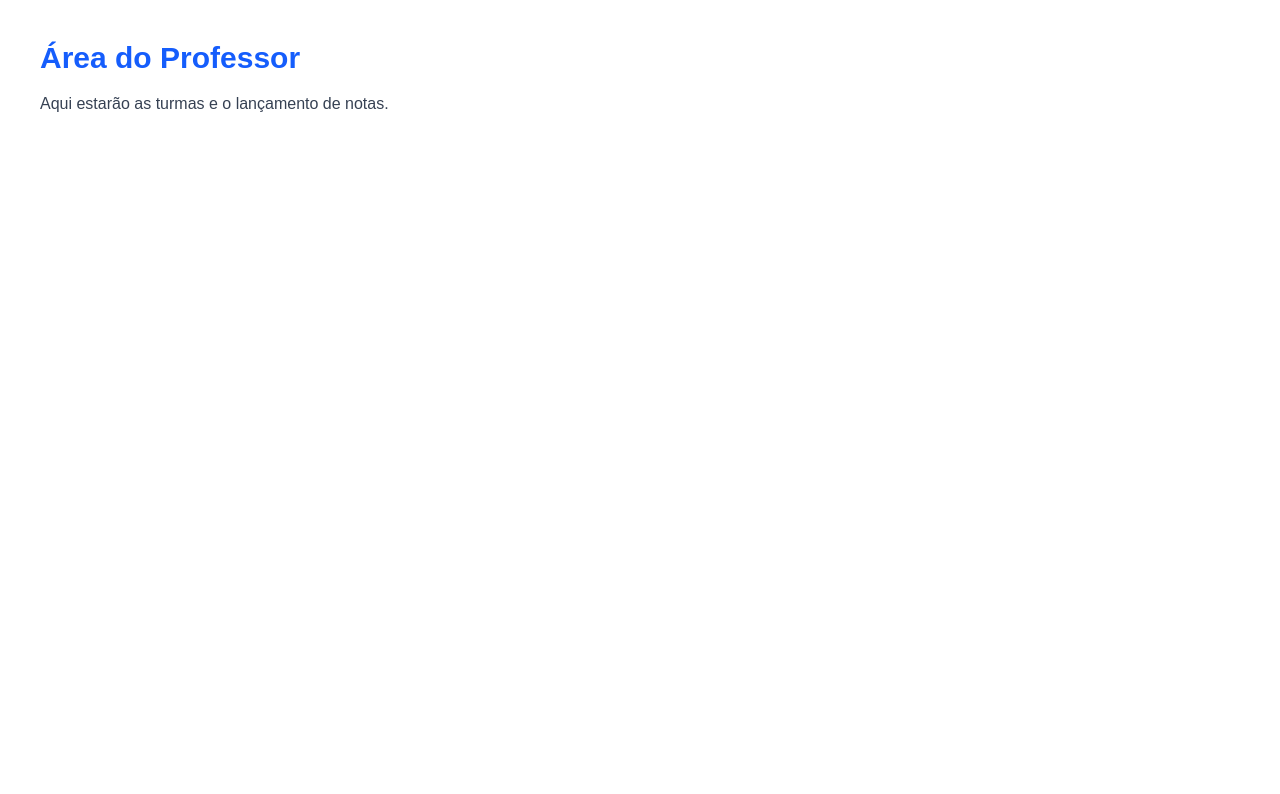
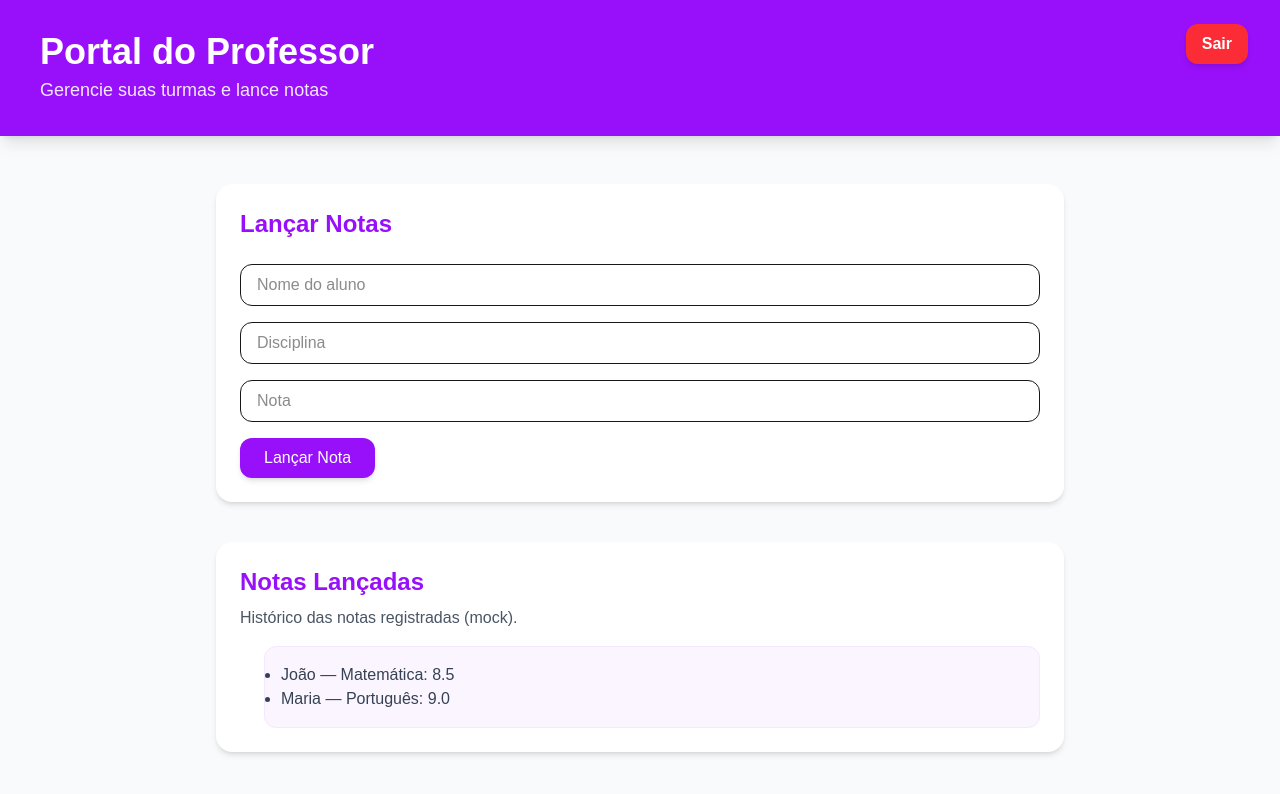
Before and after one commit to DaviRodrish/Projeto-PooDev---Agenda-Escolar, a Next.js app in the folder src/frontend/: page /professor in a window 1280 px wide. Shown: the top 794 px of the page. Built offline with nearby package versions, Linux system fonts and the light colour scheme.

Commit message:
atualização das paginas de professores e secretários

```diff
--- a/src/frontend/src/app/layout.tsx
+++ b/src/frontend/src/app/layout.tsx
@@ -12,10 +12,14 @@ const geistMono = Geist_Mono({
   subsets: ["latin"],
 });
 
-export const metadata: Metadata = {
-  title: "Rede Escolar ",
+export const metadata = {
+  title: "Rede Escolar",
   description: "Sua Rede de Escola mais completa!",
+  icons: {
+    icon: "/redeEscolar.ico",
+  },
 };
+
 
 export default function RootLayout({
   children,
--- a/src/frontend/src/app/professor/page.tsx
+++ b/src/frontend/src/app/professor/page.tsx
@@ -1,8 +1,102 @@
+"use client";
+
+import { useRouter } from "next/navigation";
+import { useState } from "react";
+
 export default function ProfessorPage() {
-return (
-<div className="p-10">
-<h1 className="text-3xl font-bold text-blue-600">Área do Professor</h1>
-<p className="mt-4 text-gray-700">Aqui estarão as turmas e o lançamento de notas.</p>
-</div>
-);
+  const router = useRouter();
+
+  const handleLogout = () => {
+    localStorage.removeItem("token");
+    router.push("/login");
+  };
+
+  // Estados (depois você troca pela API real)
+  const [aluno, setAluno] = useState("");
+  const [disciplina, setDisciplina] = useState("");
+  const [nota, setNota] = useState("");
+
+  const handleSubmit = () => {
+    alert(`Nota lançada: ${aluno} - ${disciplina} = ${nota}`);
+  };
+
+  return (
+    <div className="min-h-screen bg-gray-50">
+
+      {/* HEADER */}
+      <header className="bg-purple-600 text-white py-8 px-10 shadow-lg relative">
+        <h1 className="text-4xl font-bold">Portal do Professor</h1>
+        <p className="text-purple-100 text-lg mt-1">
+          Gerencie suas turmas e lance notas
+        </p>
+
+        <button
+          onClick={handleLogout}
+          className="absolute top-6 right-8 bg-red-500 hover:bg-red-600 transition text-white font-semibold px-4 py-2 rounded-xl shadow-md"
+        >
+          Sair
+        </button>
+      </header>
+
+      <main className="max-w-4xl mx-auto px-6 py-12 space-y-10">
+
+        {/* LANÇAR NOTAS */}
+        <div className="bg-white rounded-2xl p-6 shadow-md hover:shadow-xl transition">
+          <h2 className="text-2xl font-semibold text-purple-600">Lançar Notas</h2>
+          <p className="text-gray-600 mt-2">
+
+          </p>
+
+          <div className="mt-6 space-y-4">
+
+            <input
+              type="text"
+              placeholder="Nome do aluno"
+              value={aluno}
+              onChange={(e) => setAluno(e.target.value)}
+              className="w-full px-4 py-2 border rounded-xl"
+            />
+
+            <input
+              type="text"
+              placeholder="Disciplina"
+              value={disciplina}
+              onChange={(e) => setDisciplina(e.target.value)}
+              className="w-full px-4 py-2 border rounded-xl"
+            />
+
+            <input
+              type="number"
+              placeholder="Nota"
+              value={nota}
+              onChange={(e) => setNota(e.target.value)}
+              className="w-full px-4 py-2 border rounded-xl"
+            />
+
+            <button
+              onClick={handleSubmit}
+              className="bg-purple-600 hover:bg-purple-700 text-white px-6 py-2 rounded-xl shadow-md transition"
+            >
+              Lançar Nota
+            </button>
+          </div>
+        </div>
+
+        {/* NOTAS LANÇADAS */}
+        <div className="bg-white rounded-2xl p-6 shadow-md hover:shadow-xl transition">
+          <h2 className="text-2xl font-semibold text-purple-600">Notas Lançadas</h2>
+          <p className="text-gray-600 mt-2">
+            Histórico das notas registradas (mock).
+          </p>
+
+          <ul className="mt-4 bg-purple-50 border border-purple-100 p-4 rounded-xl text-gray-700 list-disc ml-6">
+            <li>João — Matemática: 8.5</li>
+            <li>Maria — Português: 9.0</li>
+          </ul>
+        </div>
+
+      </main>
+
+    </div>
+  );
 }
--- a/src/frontend/src/app/secretario/page.tsx
+++ b/src/frontend/src/app/secretario/page.tsx
@@ -1,8 +1,78 @@
+"use client";
+
+import { useRouter } from "next/navigation";
+
 export default function SecretarioPage() {
-return (
-<div className="p-10">
-<h1 className="text-3xl font-bold text-blue-600">Área do Secretário</h1>
-<p className="mt-4 text-gray-700">Aqui estarão o cadastro de usuários e visão geral do sistema.</p>
-</div>
-);
+  const router = useRouter();
+
+  const handleLogout = () => {
+    localStorage.removeItem("token");
+    router.push("/login");
+  };
+
+  return (
+    <div className="min-h-screen bg-gray-50">
+
+      {/* HEADER */}
+      <header className="bg-green-600 text-white py-8 px-10 shadow-lg relative">
+        <h1 className="text-4xl font-bold">Portal do Secretário</h1>
+        <p className="text-green-100 text-lg mt-1">
+          Visão administrativa da escola
+        </p>
+
+        <button
+          onClick={handleLogout}
+          className="absolute top-6 right-8 bg-red-500 hover:bg-red-600 transition text-white font-semibold px-4 py-2 rounded-xl shadow-md"
+        >
+          Sair
+        </button>
+      </header>
+
+      <main className="max-w-6xl mx-auto px-6 py-12">
+
+        <div className="grid grid-cols-1 md:grid-cols-3 gap-10">
+
+          {/* ALUNOS */}
+          <div className="bg-white rounded-2xl p-6 shadow-md hover:shadow-xl transition">
+            <h2 className="text-2xl font-semibold text-green-600">Alunos</h2>
+            <p className="text-gray-600 mt-3">
+              Total cadastrado: <span className="font-bold">312</span>
+            </p>
+          </div>
+
+          {/* PROFESSORES */}
+          <div className="bg-white rounded-2xl p-6 shadow-md hover:shadow-xl transition">
+            <h2 className="text-2xl font-semibold text-green-600">Professores</h2>
+            <p className="text-gray-600 mt-3">
+              Total ativos: <span className="font-bold">28</span>
+            </p>
+          </div>
+
+          {/* TURMAS */}
+          <div className="bg-white rounded-2xl p-6 shadow-md hover:shadow-xl transition">
+            <h2 className="text-2xl font-semibold text-green-600">Turmas</h2>
+            <p className="text-gray-600 mt-3">
+              Total de turmas: <span className="font-bold">24</span>
+            </p>
+          </div>
+
+        </div>
+
+        {/* RELATÓRIO GERAL */}
+        <div className="bg-white mt-10 rounded-2xl p-6 shadow-md hover:shadow-xl transition">
+          <h2 className="text-2xl font-semibold text-green-600">Relatório Geral</h2>
+          <p className="text-gray-600 mt-3">
+            Aqui serão exibidos dados completos do sistema, como matrículas,
+            documentos, horários e organização interna.
+          </p>
+
+          <div className="mt-4 bg-green-50 border border-green-100 p-4 rounded-xl text-gray-700">
+            Relatórios aparecerão aqui.
+          </div>
+        </div>
+
+      </main>
+
+    </div>
+  );
 }
```
Also changed, not shown: 8 other files (tests, documents, lock files or other folders).
